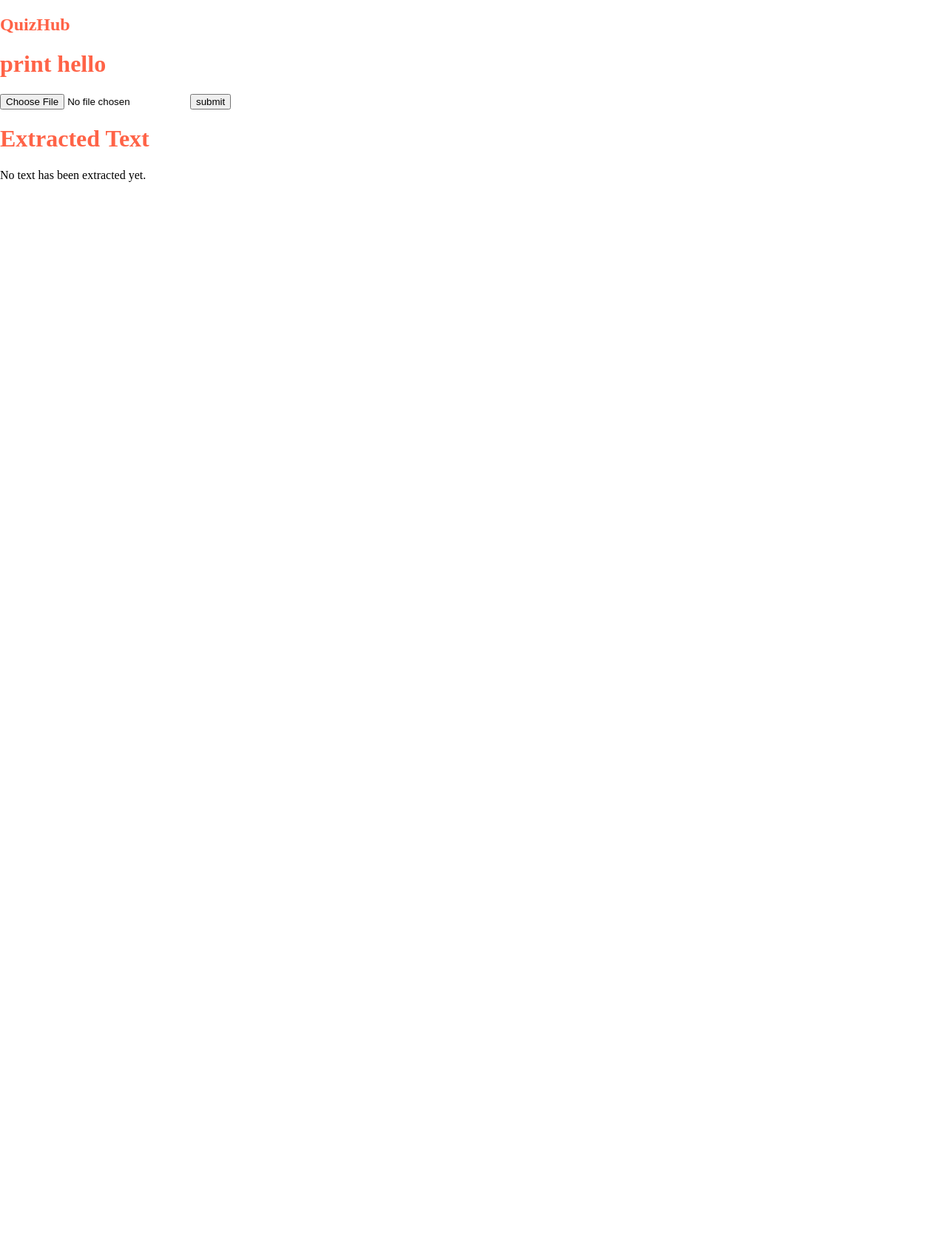
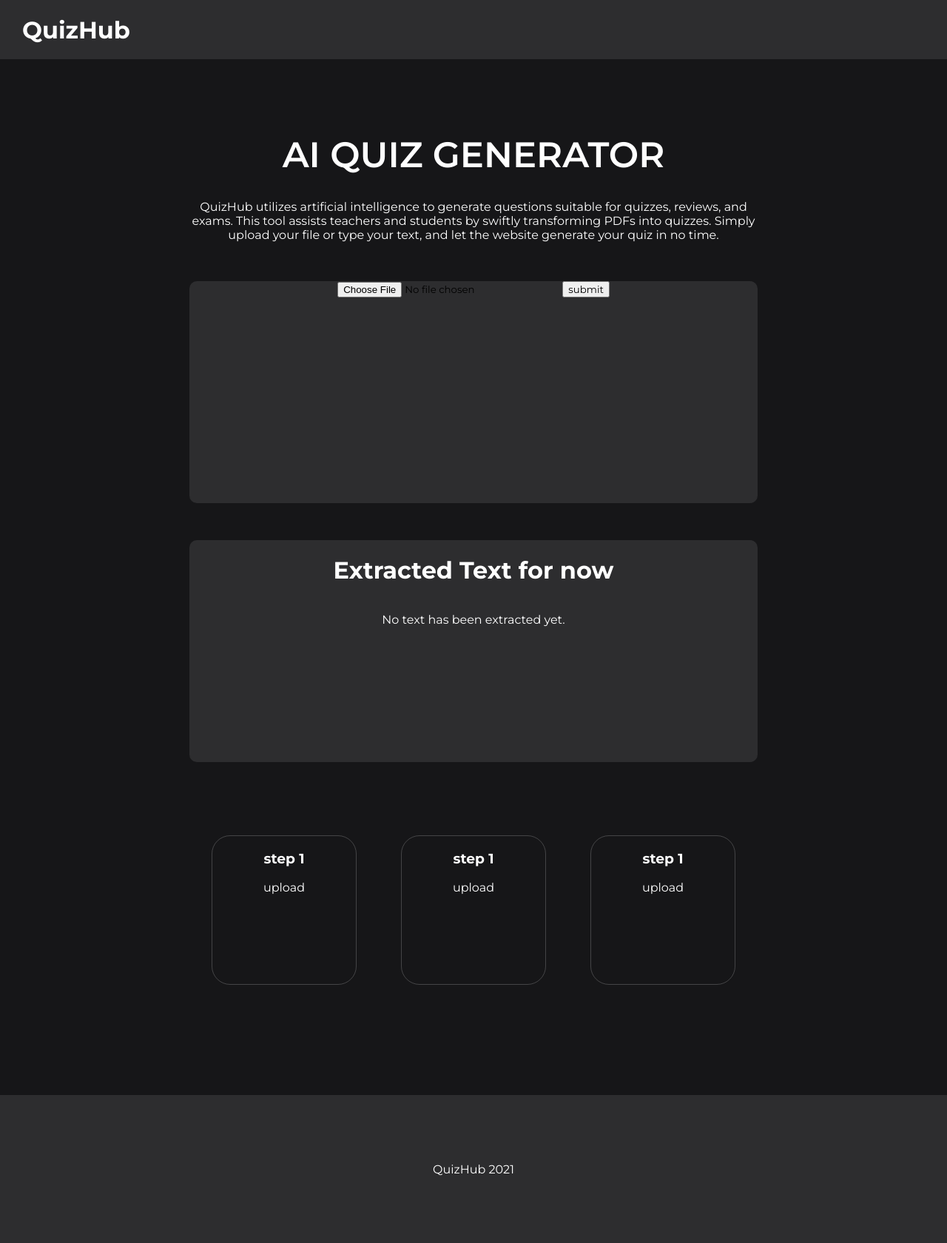
Before and after one commit to 2pa4ul2/Review-Chatbot-With-Spacy, a Django app: template reviewer/Quizhub/templates/index.html in a window 1280 px wide. Shown: the whole page at 74% size. Before the commit the page ends 246 px from the top, so only its background shows below. Run offline with Django 5.2, Linux system fonts and the light colour scheme; the template is opened without the code that fills it, so the values that code supplies are empty.

Commit message:
💄Updated UI

```diff
--- a/reviewer/Quizhub/static/index.css
+++ b/reviewer/Quizhub/static/index.css
@@ -1,8 +1,97 @@
+*{
+    font-family: "Montserrat", sans-serif;
+}
+
 body{
     margin: 0;
     padding: 0;
+    background-color: #161618;
 }
 
-h1{
-    color: tomato;
+nav{
+    width: 100%;
+    height: 80px;
+    background-color: #2D2D2F;
+    display: flex;
+    align-items: center;
 }
+
+.nav-bar .logo{
+    margin: 0;
+    color: white;
+    margin: 0 0 0 30px;
+    font-size: 32px;
+}
+
+.title-container{
+    width: 60%;
+    height: 150px;
+    margin: 100px auto 0;
+    color: white;
+}
+
+.title-container .title{
+    font-size: 48px;
+    font-weight: 600;
+    text-align: center;
+}
+.title-container .title-description{
+    font-size: 16px;
+    font-weight: 400;
+    text-align: center;
+    text-justify: inter-word;
+}
+
+.form-container{
+    width: 60%;
+    height: 300px;
+    margin: 50px auto 0;
+    background-color: #2D2D2F;
+    border-radius: 10px;
+    display: flex;
+    flex-direction: column;
+    align-items: center;
+}
+
+.extracted-text{
+    width: 60%;
+    height: 300px;
+    margin: 50px auto 0;
+    background-color: #2D2D2F;
+    border-radius: 10px;
+    display: flex;
+    flex-direction: column;
+    align-items: center;
+    color: white;
+}
+
+.footer-container{
+    width: 100%;
+    height: 200px;
+    margin: 100px 0 0 0;
+    background-color: #2D2D2F;
+    display: flex;
+    justify-content: center;
+    align-items: center;
+    color: white;
+}
+
+.how-to-container{
+    width: 60%;
+    height: 300px;
+    margin: 50px auto 0;
+    border-radius: 10px;
+    display: flex;
+    align-items: center;
+    justify-content: center;
+    color: white;
+}
+
+        .steps-container{
+            width: 200px;
+            height: 200px;
+            border: 1px solid rgba(255, 255, 255, 0.199);
+            border-radius: 25px;
+            margin: 0 30px;
+            text-align: center;
+        }
--- a/reviewer/Quizhub/templates/index.html
+++ b/reviewer/Quizhub/templates/index.html
@@ -4,26 +4,55 @@
 <head>
     <meta charset="UTF-8">
     <meta name="viewport" content="width=device-width, initial-scale=1.0">
-
+    <link rel="preconnect" href="https://fonts.googleapis.com">
+    <link rel="preconnect" href="https://fonts.gstatic.com" crossorigin>
+    <link href="https://fonts.googleapis.com/css2?family=Montserrat:ital,wght@0,100..900;1,100..900&display=swap" rel="stylesheet">
     <link rel="stylesheet" type="text/css" href="{% static 'index.css' %}">
     <title>Document</title>
 </head>
 <body>
     <nav class="nav-bar">
-        <h1>QuizHub</h1>
+        <h1 class="logo">QuizHub</h1>
     </nav>
-    <h1>print hello</h1>
+    <div class="title-container">
+        <h1 class="title">AI QUIZ GENERATOR</h1>
+        <p class="title-description">QuizHub utilizes artificial intelligence to generate questions suitable for quizzes, reviews, and exams. This tool assists teachers and students by swiftly transforming PDFs into quizzes. Simply upload your file or type your text, and let the website generate your quiz in no time.</p>
+    </div>
+
+    <div class="form-container">
         <form enctype="multipart/form-data" method="post">
             {% csrf_token %}
             <input type="file" name="document">
             <button type="submit">submit</button>
         </form>
+    </div>
 
-    <h1>Extracted Text</h1>
+    <div class="extracted-text">
+        <h1>Extracted Text for now</h1>
         {% if text %}
             <p>{{ text }}</p>
         {% else %}
             <p>No text has been extracted yet.</p>
         {% endif %}
+    </div>
+
+    <div class="how-to-container">
+        <div class="steps-container">
+            <h3>step 1</h3>
+            <p>upload</p>
+        </div>
+        <div class="steps-container">
+            <h3>step 1</h3>
+            <p>upload</p>
+        </div>
+        <div class="steps-container">
+            <h3>step 1</h3>
+            <p>upload</p>
+        </div>
+    </div>
+
+    <footer class="footer-container">
+        <p>QuizHub 2021</p>
+    </footer>
 </body>
 </html>
```
Lines whose indentation alone changed are shown as unchanged.
